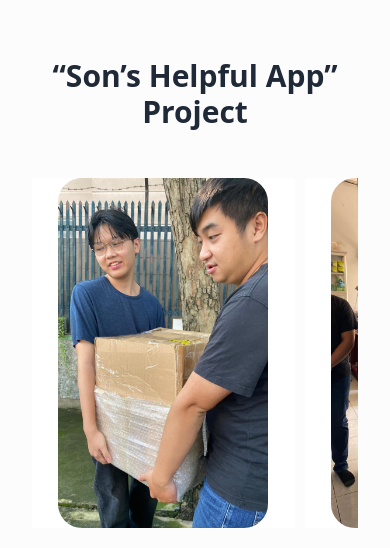
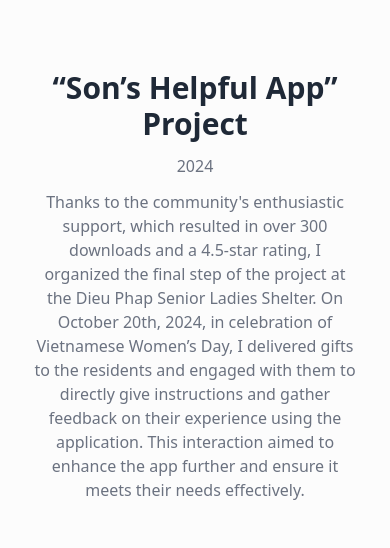
Before and after one commit to akiyamahaa/web-port-hongson, a React (Vite) app: page / in a window 390 px wide. Shown: the part 9900-10448 px from the top of the page. Built offline with nearby package versions, Linux system fonts and the light colour scheme.

Commit message:
fix content

```diff
--- a/src/components/Extracurricular/data.ts
+++ b/src/components/Extracurricular/data.ts
@@ -126,6 +126,7 @@ export const extracurricularOptions = [
     title: "BEN TRE 2023",
     images: [bentre20230, bentre20231],
     type: EType.SWIPER,
+    description: `One of the selected students to come to SOS Children's Villages Ben Tre to encourage childrens’ reading ability and host Tet holiday theme program for the misfortune children`,
   },
   {
     id: 6,
@@ -147,6 +148,7 @@ export const extracurricularOptions = [
     title: "DANCE PERFORMANCE",
     images: [dance0, dance1, dance2, dance3, dance4],
     type: EType.SWIPER,
+    description: `Join in a historical musical performance about the pain and the glory of the Southern-Vietnamese people in the fight to achieve freedom`,
   },
   {
     id: 8,
--- a/src/components/Footer.tsx
+++ b/src/components/Footer.tsx
@@ -1,25 +1,28 @@
-import Container from './Container'
-import { ArrowUp } from 'iconsax-react'
+import Container from "./Container";
+import { ArrowUp } from "iconsax-react";
 
 const Footer = () => {
   return (
     <Container>
-            <div className='flex flex-col md:flex-row items-center justify-between gap-8 pb-12 pt-6 border-t border-gray-400'>
-                <p className='text-xl text-gray-800'>
-                    ©2024 Dao Tan Son, All Rights Reserved
+      <div className="flex flex-col md:flex-row items-center justify-between gap-8 pb-12 pt-6 border-t border-gray-400">
+        <p className="text-xl text-gray-800">
+          ©2024 Dao Tuan Son, All Rights Reserved
         </p>
-                <div className='flex flex-row items-center gap-2 text-gray-800 cursor-pointer' onClick={() => {
+        <div
+          className="flex flex-row items-center gap-2 text-gray-800 cursor-pointer"
+          onClick={() => {
             window.scrollTo({
               top: 0, // Scroll to the top of the page
-                        behavior: 'smooth', // Smooth scrolling animation
+              behavior: "smooth", // Smooth scrolling animation
             });
-                }}>
+          }}
+        >
           Back to top
-                    <ArrowUp color='#1F2937' />
+          <ArrowUp color="#1F2937" />
         </div>
       </div>
     </Container>
-    )
-}
+  );
+};
 
-export default Footer
+export default Footer;
--- a/src/components/Header.tsx
+++ b/src/components/Header.tsx
@@ -13,7 +13,7 @@ const navOptions = [
     href: "project",
   },
   {
-    title: "Activities",
+    title: "Extra-Curricular Activity",
     href: "activities",
   },
   {
@@ -42,7 +42,7 @@ const Header = () => {
 
           {/* Hamburger Menu Button */}
           <button
-            className="flex flex-col gap-1 sm:hidden"
+            className="flex flex-col gap-1 lg:hidden"
             onClick={() => setIsMenuOpen(!isMenuOpen)}
           >
             <span
@@ -63,7 +63,7 @@ const Header = () => {
           </button>
 
           {/* Desktop Menu (hidden in mobile) */}
-          <ul className="hidden sm:flex flex-row gap-10">
+          <ul className="hidden lg:flex flex-row gap-10">
             {navOptions.map((nav) => (
               <button onClick={() => handleScrollTo(nav.href)} key={nav.title}>
                 <li className="text-lg text-gray-800">{nav.title}</li>
@@ -72,7 +72,7 @@ const Header = () => {
           </ul>
 
           {/* Social links (hidden in mobile) */}
-          <div className="hidden sm:flex flex-row gap-3">
+          <div className="hidden lg:flex flex-row gap-3">
             <a href="https://github.com/tuanson007" target="_blank">
               <img src={GithubLogo} alt="GitHub" />
             </a>
@@ -102,7 +102,7 @@ const Header = () => {
                     <button
                       onClick={() => {
                         handleScrollTo(nav.href);
-                        // setIsMenuOpen(false);
+                        setIsMenuOpen(false);
                       }}
                       key={nav.title}
                     >
--- a/src/components/PersonalProject/Project.tsx
+++ b/src/components/PersonalProject/Project.tsx
@@ -83,7 +83,7 @@ const Project = () => {
                   </a>
                 </div>
               </div>
-              <div className="space-y-1">
+              <div className="space-y-2">
                 {data.content.map((item) => (
                   <motion.div
                     className="flex flex-row items-start gap-2"
@@ -117,7 +117,7 @@ const Project = () => {
         <div className="mt-12">
           <video className="w-full rounded-3xl" controls>
             <source
-              src="http://commondatastorage.googleapis.com/gtv-videos-bucket/sample/BigBuckBunny.mp4"
+              src="https://firebasestorage.googleapis.com/v0/b/practice-firebase-projec-e3f5a.appspot.com/o/APP%20INTRODUCTION%20CLIP.mp4?alt=media&token=ffabd7a4-fe4c-4834-b3ba-9757303205fe"
               type="video/mp4"
             />
             Your browser does not support HTML video.
@@ -126,9 +126,22 @@ const Project = () => {
       </Container>
       <Container>
         <div className="mt-32 space-y-12">
-          <h2 className="text-3xl font-semibold text-center text-gray-800">
-            “Son’s Helpful App” Project
-          </h2>
+          <div className="space-y-3 text-center">
+            <h2 className="text-3xl font-semibold text-center text-gray-800">
+              “Son’s Helpful App” Project
+            </h2>
+            <p className="text-base md:text-xl text-gray-500">2024</p>
+            <p className="text-base md:text-xl text-gray-500">
+              Thanks to the community's enthusiastic support, which resulted in
+              over 300 downloads and a 4.5-star rating, I organized the final
+              step of the project at the Dieu Phap Senior Ladies Shelter. On
+              October 20th, 2024, in celebration of Vietnamese Women’s Day, I
+              delivered gifts to the residents and engaged with them to directly
+              give instructions and gather feedback on their experience using
+              the application. This interaction aimed to enhance the app further
+              and ensure it meets their needs effectively.
+            </p>
+          </div>
           <ImageGallery />
         </div>
       </Container>
--- a/src/components/ResumeCard.tsx
+++ b/src/components/ResumeCard.tsx
@@ -1,7 +1,5 @@
 import { motion } from "framer-motion";
-import Button from "./Button";
 import Dot from "./Dot";
-import { ArrowRight } from "iconsax-react";
 
 type Props = {
   data: {
@@ -56,14 +54,7 @@ const ResumeCard = ({ data }: Props) => {
         >
           {data.description}
         </motion.p>
-        <Button
-          title="View more"
-          onClick={() => {}}
-          variant="outline"
-          Icon={<ArrowRight size={24} color="#53CB17" />}
-        />
       </div>
-
       <div className="space-y-1 flex-1">
         {data.content.map((item) => (
           <motion.div
```
Lines whose indentation alone changed are shown as unchanged.
